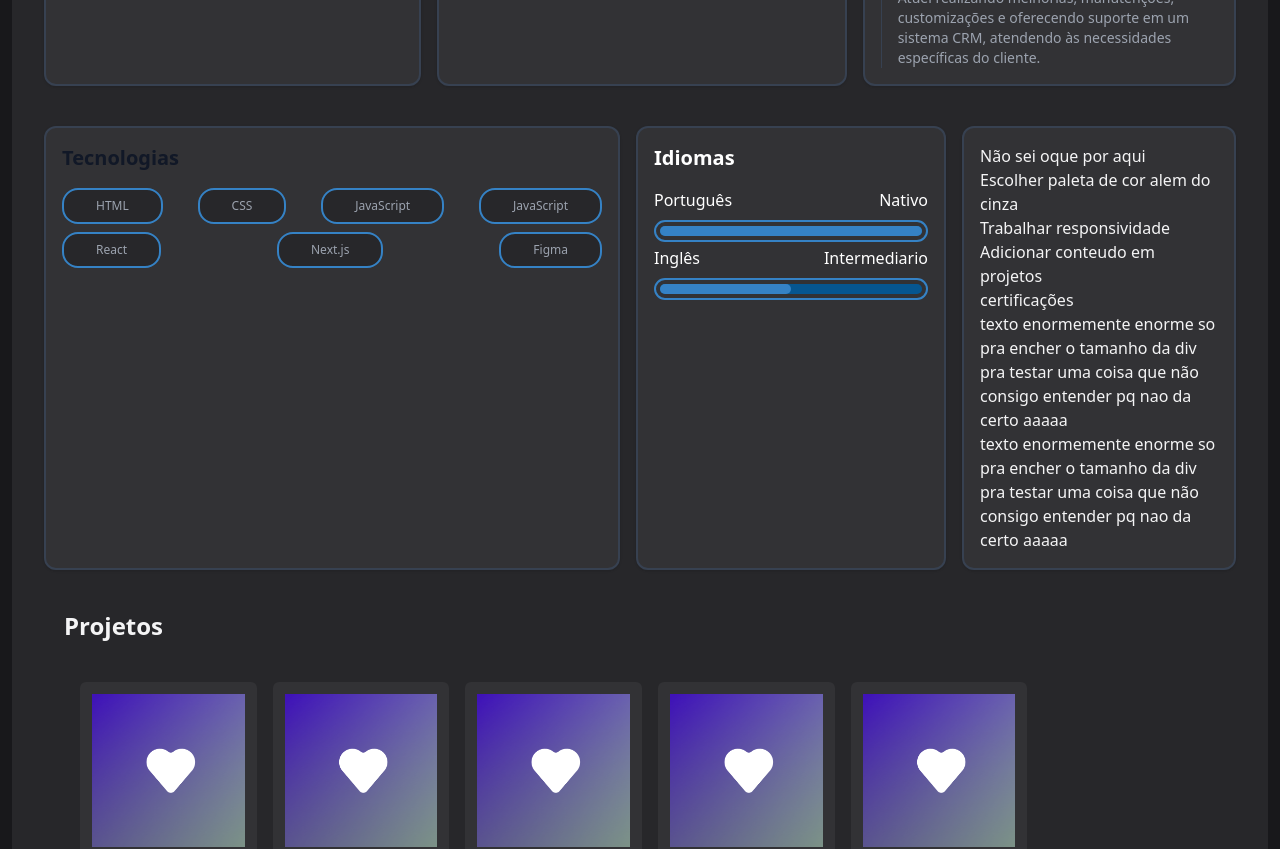
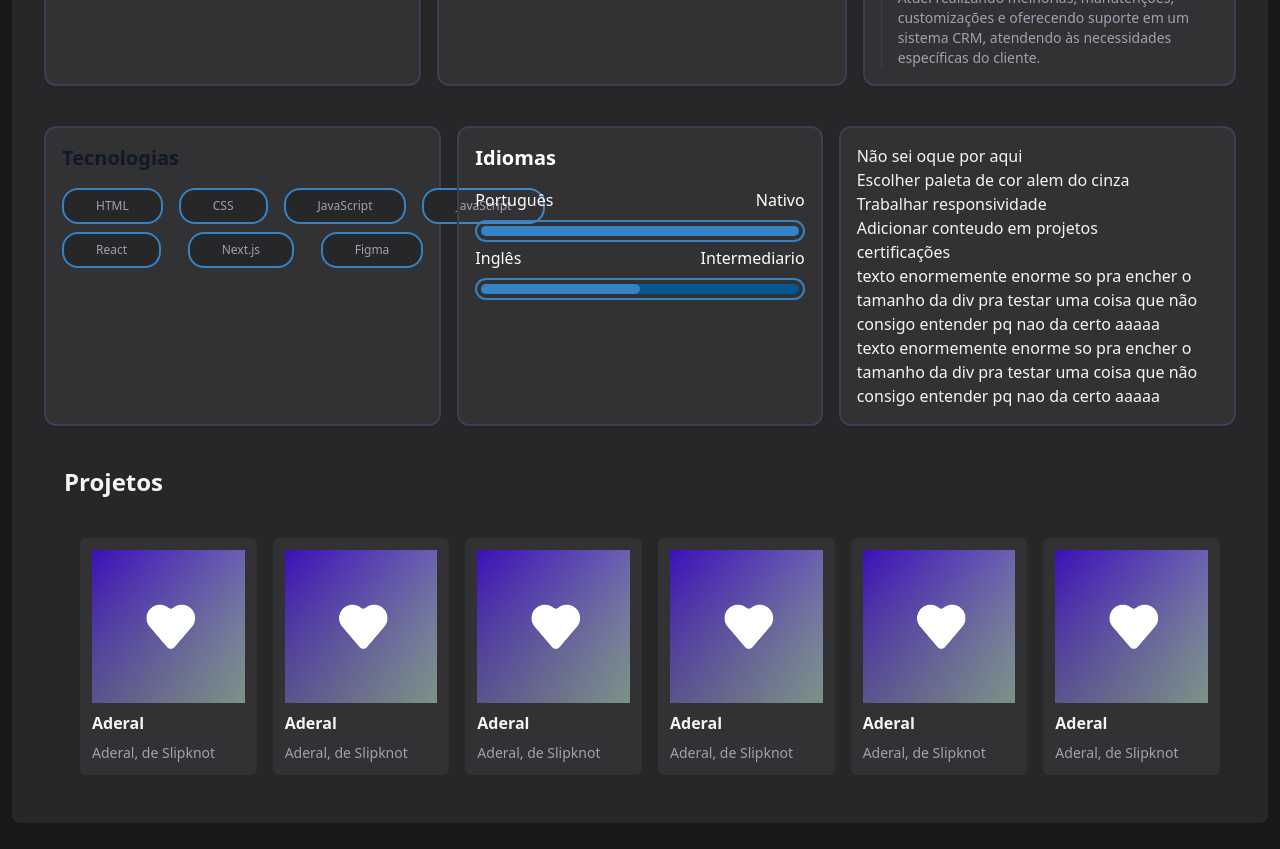
Before and after one commit to rodrigueslucas062/portfolio, a Next.js app: page / in a window 1280 px wide. Shown: the part 740-1589 px from the top of the page. Built offline with nearby package versions, Linux system fonts and the light colour scheme.

Commit message:
🐛 Bug fixes

```diff
--- a/src/components/habilidades/Habilidades.jsx
+++ b/src/components/habilidades/Habilidades.jsx
@@ -76,7 +76,7 @@ const Habilidades = () => {
 
             {/* Seção para telas grandes (desktop) */}
             <div className="hidden md:flex flex-1 gap-4">
-                <div className="flex flex-col w-full max-w-xl bg-white/5 rounded-xl shadow border-2 border-gray-700 hover:bg-white/10 p-4">
+                <div className="flex flex-col w-1/3 bg-white/5 rounded-xl shadow border-2 border-gray-700 hover:bg-white/10 p-4">
                     <h1 className="mb-4 text-xl font-bold text-gray-900 dark:text-white">Tecnologias</h1>
                     <div className="flex flex-col space-y-2">
                         <div className="flex flex-col-5 gap-4 justify-between">
@@ -133,8 +133,7 @@ const Habilidades = () => {
                         </div>
                     </div>
                 </div>
-                <div className="flex flex-1 w-1/3">
-                    <div className="flex flex-col flex-1 group w-full max-w-xl bg-white/5 rounded-xl shadow border-2 border-gray-700 hover:bg-white/10 p-4">
+                <div className="flex flex-col w-1/3 bg-white/5 rounded-xl shadow border-2 border-gray-700 hover:bg-white/10 p-4">
                     <div className="flex flex-col w-full">
                         <h1>Não sei oque por aqui</h1>
                         <h1>Escolher paleta de cor alem do cinza</h1>
@@ -143,8 +142,6 @@ const Habilidades = () => {
                         <h1>certificações</h1>
                         <h1>texto enormemente enorme so pra encher o tamanho da div pra testar uma coisa que não consigo entender pq nao da certo aaaaa</h1>
                         <h1>texto enormemente enorme so pra encher o tamanho da div pra testar uma coisa que não consigo entender pq nao da certo aaaaa</h1>
-
-                        </div>
                     </div>
                 </div>
             </div>
--- a/src/components/main/Main.jsx
+++ b/src/components/main/Main.jsx
@@ -68,6 +68,11 @@ const MainContent = () => {
                             <strong className="font-semi-bold">Aderal</strong>
                             <span className="text-sm text-gray-400">Aderal, de Slipknot</span>
                         </a>
+                        <a href="" className="bg-white/5 p-3 rounded-md flex flex-col gap-2 hover:bg-white/10">
+                            <Image className="w-auto" src={Curtidas} alt="Capa playlist" width={190} height={190} />
+                            <strong className="font-semi-bold">Aderal</strong>
+                            <span className="text-sm text-gray-400">Aderal, de Slipknot</span>
+                        </a>
                     </div>
                 </div>
             </div>
--- a/src/components/sobre/Sobre.jsx
+++ b/src/components/sobre/Sobre.jsx
@@ -4,7 +4,7 @@ import Image from "next/image";
 const Sobre = () => {
     const avatarUrl = 'https://avatars.githubusercontent.com/u/39422637?s=400&u=b6bddbc97edde098ad4d50599d99479aff0cb6d9&v=4';
     return (
-        <div className="flex my-10 gap-4">
+        <div className="flex my-10">
             {/* Seção para telas pequenas (celulares) */}
             <div className="md:hidden w-full">
                 <div className="group w-full bg-white/5 rounded-xl shadow border-2 border-gray-700 hover:bg-white/10 p-4">
```
Lines whose indentation alone changed are shown as unchanged.
